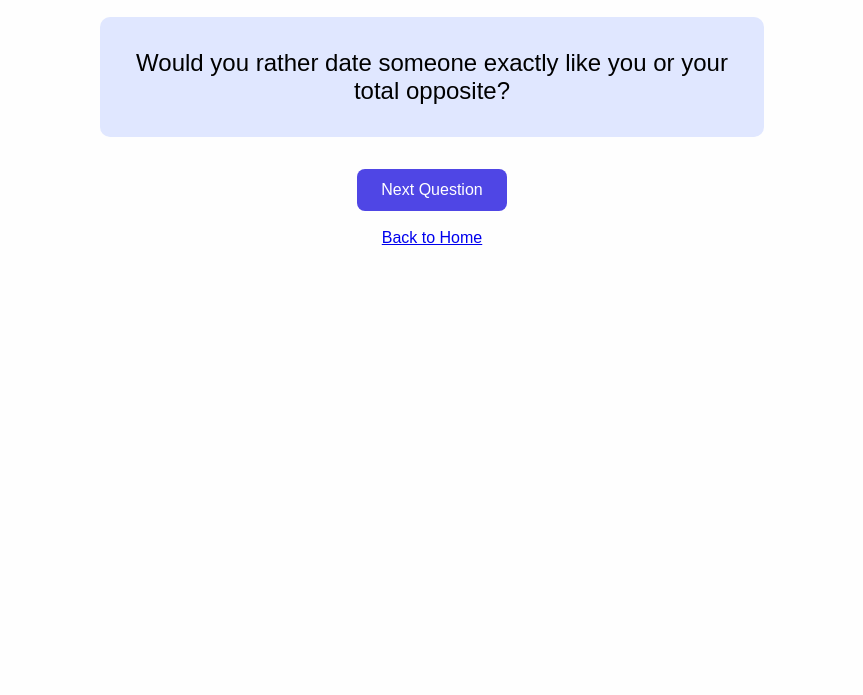
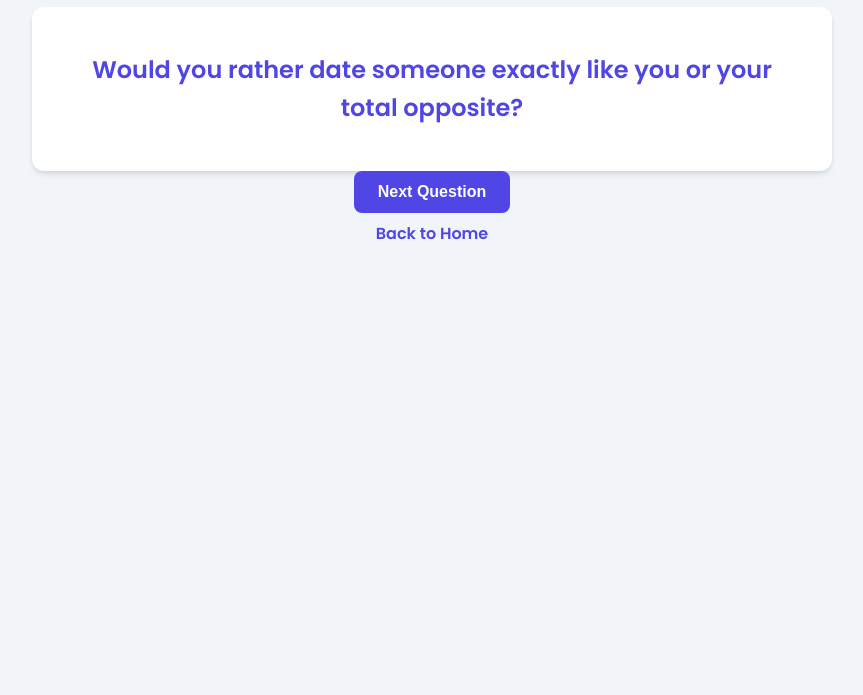
Before and after one commit to Gonzales-DCET/Would-You-Rather, a plain HTML site: page play.html in a window 1280 px wide. Shown: the part 105-800 px from the top of the page, without its empty margins (208-1071 px from the left). Drawn offline with Linux system fonts and the light colour scheme.

Commit message:
Update play.html

```diff
--- a/play.html
+++ b/play.html
@@ -4,42 +4,29 @@
   <meta charset="UTF-8">
   <meta name="viewport" content="width=device-width, initial-scale=1.0">
   <title>Would You Rather? - Play</title>
-  <style>
-    body {
-      font-family: sans-serif;
-      background-color: #fefefe;
-      margin: 0;
-      padding: 2rem;
-      text-align: center;
-    }
-    h1 {
-      color: #4f46e5;
-    }
-    #questionBox {
-      margin: 2rem auto;
-      padding: 2rem;
-      background: #e0e7ff;
-      border-radius: 10px;
-      max-width: 600px;
-      font-size: 1.5rem;
-    }
-    button {
-      background-color: #4f46e5;
-      color: white;
-      padding: 0.75rem 1.5rem;
-      border: none;
-      border-radius: 8px;
-      font-size: 1rem;
-      cursor: pointer;
-    }
-  </style>
+  <link rel="stylesheet" href="styles.css">
+  <link href="https://fonts.googleapis.com/css2?family=Poppins:wght@400;600;700&display=swap" rel="stylesheet">
 </head>
 <body>
-  <h1>Play Would You Rather</h1>
-  <div id="questionBox">Click the button to get a question!</div>
-  <button id="nextBtn">Next Question</button>
-  <br><br>
-  <a href="index.html">Back to Home</a>
+  <div class="container">
+    <header class="page-header">
+      <h1>Play Would You Rather</h1>
+    </header>
+
+    <main>
+      <div class="card question-card">
+        <div id="questionBox" class="question-text">Click the button to get a question!</div>
+      </div>
+
+      <div class="text-center">
+        <button id="nextBtn" class="btn btn-primary">Next Question</button>
+      </div>
+
+      <div class="text-center">
+        <a href="index.html" class="btn btn-link">Back to Home</a>
+      </div>
+    </main>
+  </div>
 
   <script src="script.js"></script>
   <script>
```
